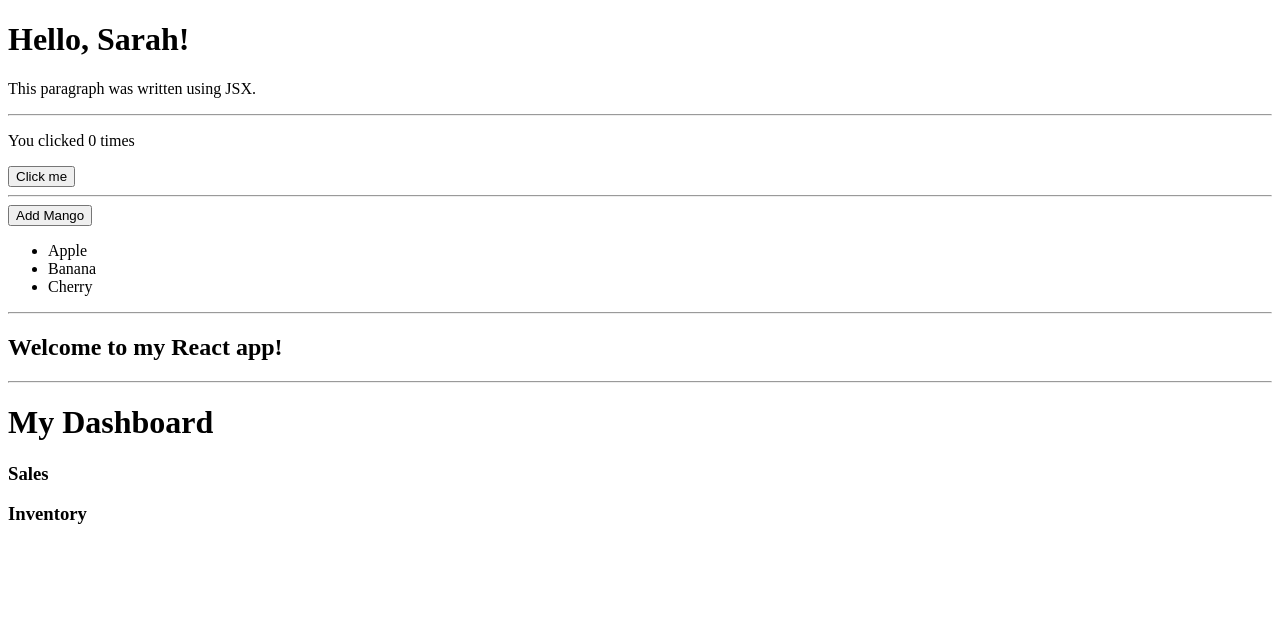
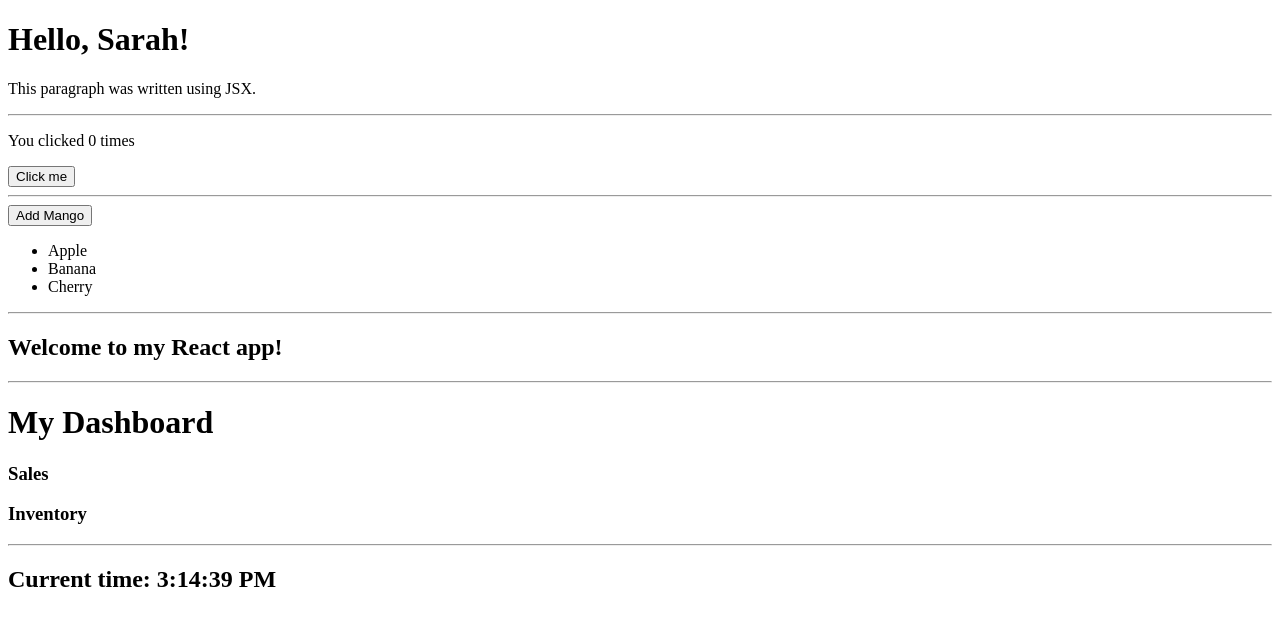
Before and after one commit to Hussnain-Nazir/react-fundamentals, a React (Vite) app in the folder Practice/: page / in a window 1280 px wide. Shown: the top 626 px of the page. Built offline with nearby package versions, Linux system fonts and the light colour scheme.

Commit message:
feat: add class component lifecycle methods example (mount/unmount)

```diff
--- a/Practice/src/App.jsx
+++ b/Practice/src/App.jsx
@@ -1,8 +1,10 @@
+import React from 'react';
 import Greeting from './components/jsx';
 import Counter from './components/virtual-dom';
 import FruitList from './components/reconciliation';
 import WelcomeMessage from './components/simple-component';
 import ParentPage from './components/parent-child';
+import Clock from './components/lifecycle-methods';
 
 function App() {
   return (
@@ -16,6 +18,8 @@ function App() {
       <WelcomeMessage />
       <hr />
       <ParentPage />
+      <hr />
+      <Clock />
     </div>
   );
 }
--- a/Practice/src/components/jsx.jsx
+++ b/Practice/src/components/jsx.jsx
@@ -1,4 +1,6 @@
 // JSX
+
+import React from 'react';
 
 function Greeting() {
   const name = 'Sarah';
--- /dev/null
+++ b/Practice/src/components/lifecycle-methods.jsx
@@ -0,0 +1,28 @@
+// Component Lifecycle Methods
+
+import React from 'react';
+
+class Clock extends React.Component {
+  constructor(props) {
+    super(props);
+    this.state = { time: new Date().toLocaleTimeString() };
+  }
+
+  // Runs once, right after the component first appears on screen ("is born")
+  componentDidMount() {
+    this.timerId = setInterval(() => {
+      this.setState({ time: new Date().toLocaleTimeString() });
+    }, 1000);
+  }
+
+  // Runs right before the component is removed from the screen ("dies")
+  componentWillUnmount() {
+    clearInterval(this.timerId);
+  }
+
+  render() {
+    return <h2>Current time: {this.state.time}</h2>;
+  }
+}
+
+export default Clock;
--- a/Practice/src/components/parent-child.jsx
+++ b/Practice/src/components/parent-child.jsx
@@ -1,4 +1,6 @@
 // Parent-Child Relationship between Components
+
+import React from 'react';
 
 // Child Component
 function ChildCard({ title }) {
--- a/Practice/src/components/reconciliation.jsx
+++ b/Practice/src/components/reconciliation.jsx
@@ -1,6 +1,6 @@
 // React Diffing/Reconciliation Algorithm
 
-import { useState } from 'react';
+import React, { useState } from 'react';
 
 function FruitList() {
   const [fruits, setFruits] = useState(['Apple', 'Banana', 'Cherry']);
--- a/Practice/src/components/simple-component.jsx
+++ b/Practice/src/components/simple-component.jsx
@@ -1,4 +1,6 @@
 // Simple React Component
+
+import React from 'react';
 
 function WelcomeMessage() {
   return <h2>Welcome to my React app!</h2>;
--- a/Practice/src/components/virtual-dom.jsx
+++ b/Practice/src/components/virtual-dom.jsx
@@ -1,6 +1,6 @@
 // Virtual DOM
 
-import { useState } from 'react';
+import React, { useState } from 'react';
 
 function Counter() {
   const [count, setCount] = useState(0);
```
